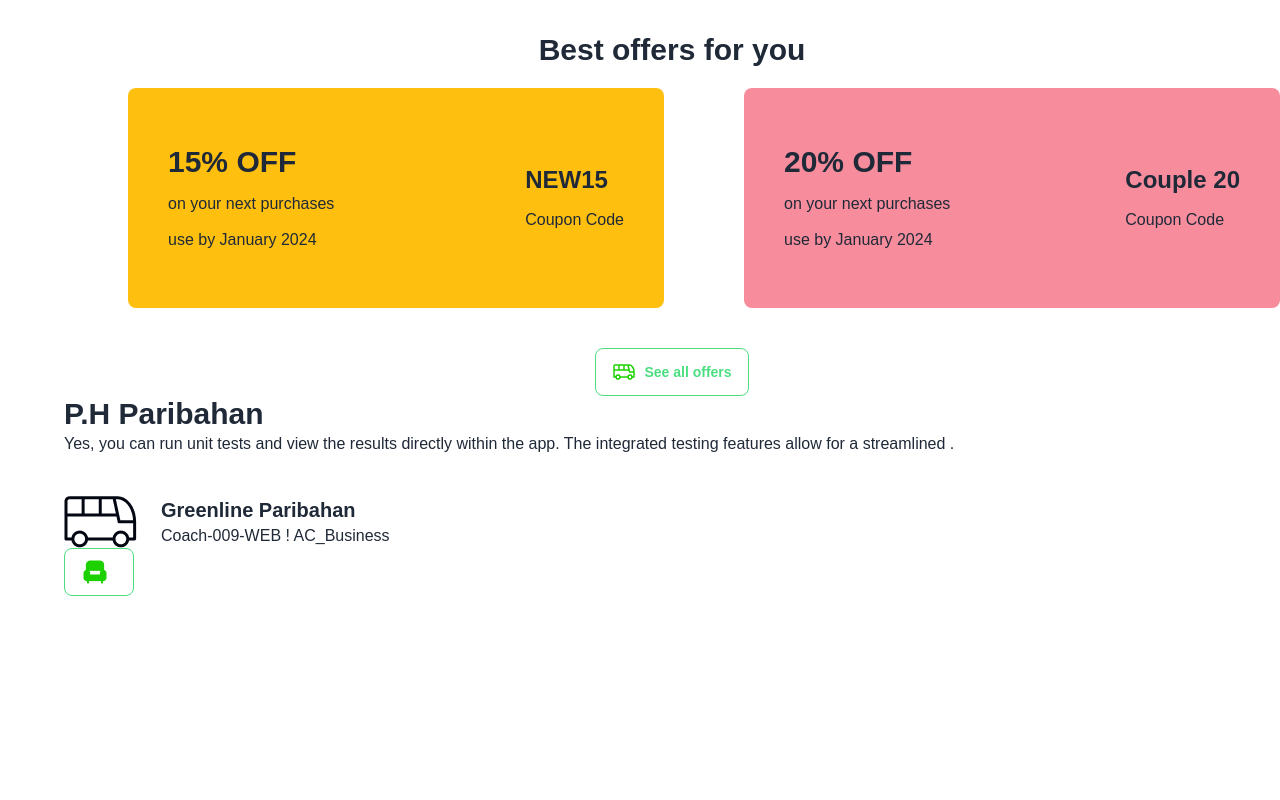
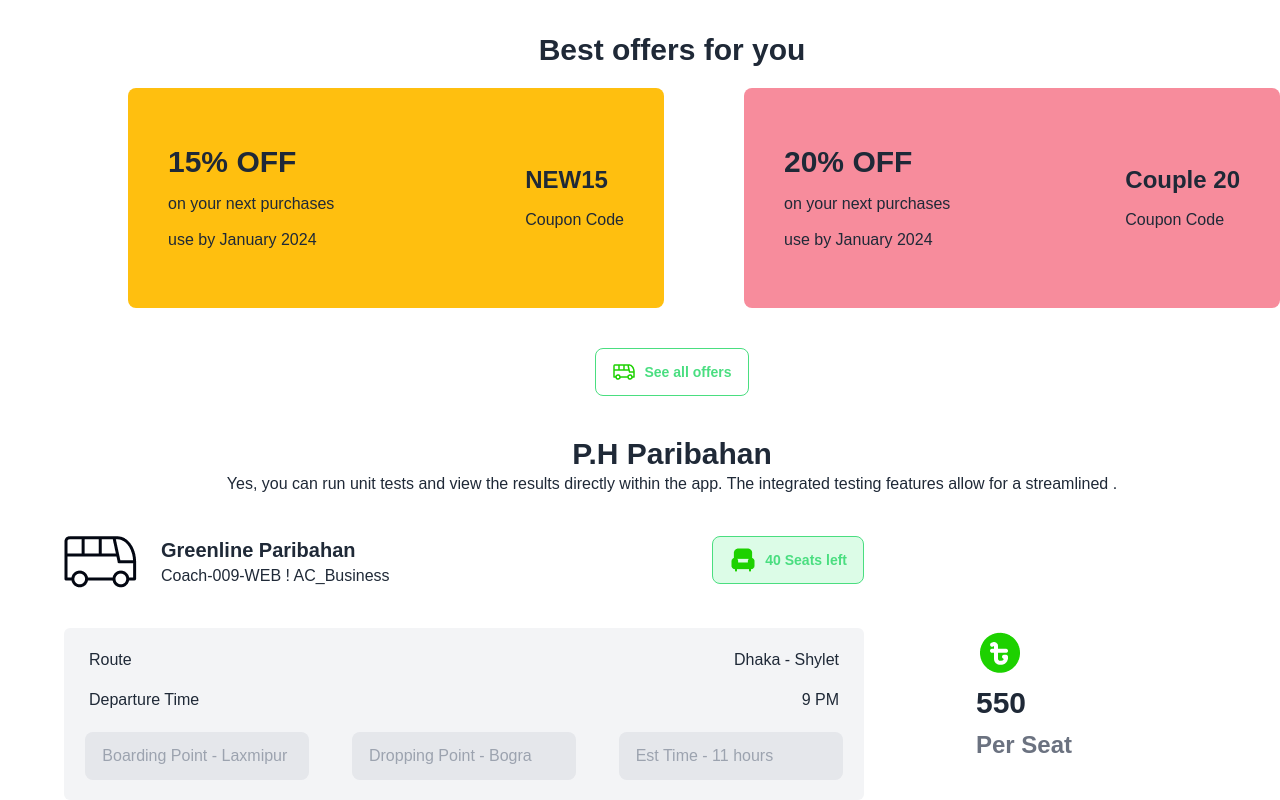
Before and after one commit to Sihab89T/bus-ticketing-assignment, a plain HTML site: page index.html in a window 1280 px wide. Shown: the part 676-1476 px from the top of the page. Before the commit the page ends 1272 px from the top, so only its background shows below. Drawn offline with nearby package versions, Linux system fonts and the light colour scheme.

Commit message:
GreenLine Paribahan section completed

```diff
--- a/index.html
+++ b/index.html
@@ -81,17 +81,20 @@
             </div>
         </div>
        <div class="mt-10 text-center">
-        <button class="btn btn-ghost border-green-400 text-green-400"> <img src="images/bus-icon.png" alt="">See all offers</button>
+        <button class="btn btn-ghost border-green-400 text-green-400 "> <img src="images/bus-icon.png" alt="">See all offers</button>
        </div>
 
 
     </section>
 
-    <section>
+    <section class="container">
+        <div class="mt-10 justify-center items-center text-center ">
             <h1 class="text-3xl font-extrabold">P.H Paribahan </h1>
         <p> Yes, you can run unit tests and view the results directly within the app. The integrated testing features allow for a streamlined .</p>
+        </div>
 
-       <div class="flex space-x-6 mt-10">
+       <div class="flex mt-10 justify-between w-[800px]">
+        <div class="flex space-x-6 mb-10">
             <div>
                 <img src="images/bus-logo.png" alt="">
             </div>
@@ -101,7 +104,39 @@
             </div>
            </div>
            <div>
-        <button class="btn btn-ghost border-green-400 text-green-400"> <img src="images/seat-green-filled.png" alt=""><p><span></span></p></button>
+            <button class="btn btn-ghost border-green-400 bg-green-100 text-green-400"> <img src="images/seat-green-filled.png" alt=""><p> 40 <span class="text-green-400">Seats left</span></p></button>
+           </div>
+       </div>
+
+       <!-- input field section -->
+<div class="flex">
+    <div class="bg-gray-100 w-[800px]  rounded-md p-5 ">
+        <div class=" flex w-[750px] mx-auto justify-between ">
+            <h2>Route</h2>
+            <h2>Dhaka - Shylet</h2>
+           </div>
+           <div class=" flex w-[750px] mx-auto justify-between mt-4">
+            <h2>Departure Time</h2>
+            <h2>9 PM</h2>
+           </div>
+          <div class="flex space-x-10 justify-around mt-5">
+            <div>
+                <input type="text" placeholder="Boarding Point - Laxmipur" class="input bg-gray-200 w-56" />
+               </div>
+               <div>
+                <input type="text" placeholder="Dropping Point - Bogra" class="input bg-gray-200 w-56" />
+               </div>
+               <div>
+                <input type="text" placeholder="Est Time - 11 hours" class="input bg-gray-200 w-56" />
+               </div>
+          </div>
+    </div>
+    <!-- ticket price  -->
+    <div class="space-y-2 ml-28">
+        <img src="images/fare.png" alt="">
+        <h2 class="text-3xl font-bold">550</h2>
+        <p class="text-2xl font-bold text-gray-500">Per Seat</p>
+    </div>
 </div>
     </section>
  </main>
```
Lines whose indentation alone changed are shown as unchanged.
